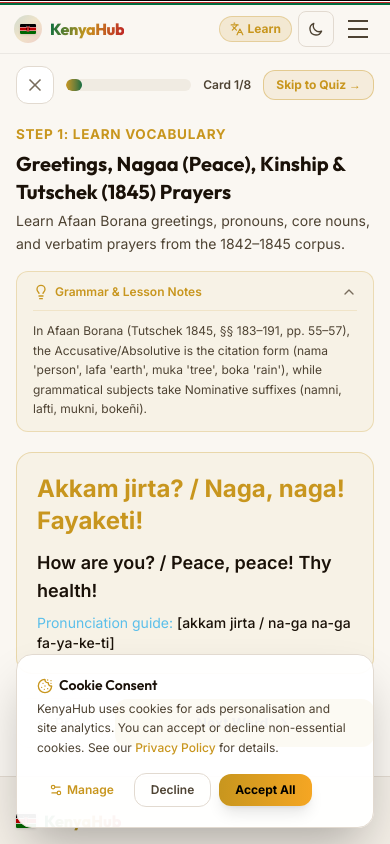
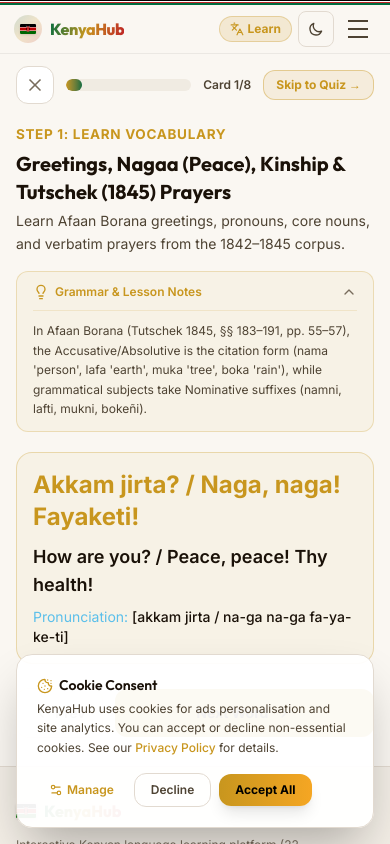
Before and after one commit to AndySamOmolo/Kenya-Hub, a Next.js app in the folder kenyahub/: page /tools/learn/borana/ in a window 390 px wide. Both pictures are taken after a click on the button "Start Lesson →". Shown: the top 844 px of the page. Built offline with nearby package versions, Linux system fonts and the light colour scheme.

Commit message:
Made minor improvements

```diff
--- a/kenyahub/reports/tool-audit.json
+++ b/kenyahub/reports/tool-audit.json
@@ -1,5 +1,5 @@
 {
-  "generatedAt": "2026-11-10T16:31:54.442Z",
+  "generatedAt": "2026-11-10T18:11:29.203Z",
   "registryCount": 16,
   "routeCount": 16,
   "okCount": 16,
--- a/kenyahub/src/app/globals.css
+++ b/kenyahub/src/app/globals.css
@@ -1005,3 +1005,33 @@ ins.adsbygoogle {
   max-width: 100%;
 }
 }
+
+/* ── Mobile Screen Compaction Rules (Buttons, Pills, Badges & Cards) ── */
+@media (max-width: 639px) {
+  .btn-gold,
+  .btn-primary {
+    padding: 0.5rem 0.95rem !important;
+    font-size: 0.8125rem !important;
+    border-radius: 0.625rem !important;
+    gap: 0.35rem !important;
+  }
+  .btn-outline {
+    padding: 0.45rem 0.85rem !important;
+    font-size: 0.8125rem !important;
+    border-radius: 0.625rem !important;
+    gap: 0.35rem !important;
+  }
+  .badge {
+    padding: 0.15rem 0.45rem !important;
+    font-size: 0.6875rem !important;
+    gap: 0.2rem !important;
+  }
+  .input-field {
+    padding: 0.5rem 0.75rem !important;
+    font-size: 0.8125rem !important;
+  }
+  .input-field--with-search {
+    padding-left: 2.15rem !important;
+    padding-right: 2rem !important;
+  }
+}
--- a/kenyahub/src/components/learn/LessonPlayer.tsx
+++ b/kenyahub/src/components/learn/LessonPlayer.tsx
@@ -539,30 +539,68 @@ export default function LessonPlayer({
             </details>
           )}
 
-          <div className="mt-5 rounded-2xl border border-gold/30 bg-gold/5 p-5 sm:p-8">
+          <div className="mt-5 rounded-2xl border border-gold/30 bg-gold/5 p-4 sm:p-8">
+            {(() => {
+              const pron = (teachingCard.pronunciation || "").trim();
+              const isPosOnly = ["noun", "verb", "adjective", "adj", "adverb", "pronoun", "preposition", "conjunction", "interjection"].includes(
+                pron.toLowerCase()
+              );
+              const partOfSpeechLabel = teachingCard.partOfSpeech || (isPosOnly ? pron : undefined);
+              const phoneticGuide = !isPosOnly && pron ? pron : undefined;
+
+              const cleanExample = (() => {
+                if (!teachingCard.example) return undefined;
+                const ex = teachingCard.example.trim();
+                const targetNorm = teachingCard.target.trim().toLowerCase();
+                const sourceNorm = teachingCard.source.trim().toLowerCase();
+                const exNorm = ex.toLowerCase();
+                // Filter out examples that are literally just "Word — Translation" repeating the card
+                if (
+                  exNorm === `${targetNorm} — ${sourceNorm}` ||
+                  exNorm === `${targetNorm} - ${sourceNorm}` ||
+                  exNorm === `${targetNorm}: ${sourceNorm}` ||
+                  (ex.includes("—") && ex.split("—")[0].trim().toLowerCase() === targetNorm && ex.split("—")[1].trim().toLowerCase() === sourceNorm)
+                ) {
+                  return undefined;
+                }
+                return ex;
+              })();
+
+              return (
+                <>
+                  <div className="flex items-start justify-between gap-3">
                     <p className="text-2xl sm:text-4xl font-bold text-gold break-words">
                       {teachingCard.target}
                     </p>
-            <p className="mt-3 text-lg sm:text-xl font-semibold text-text-primary">
+                    {partOfSpeechLabel && (
+                      <span className="rounded-lg border border-border bg-bg-card px-2.5 py-0.5 text-xs font-semibold text-text-muted capitalize">
+                        {partOfSpeechLabel}
+                      </span>
+                    )}
+                  </div>
+                  <p className="mt-2.5 text-lg sm:text-xl font-semibold text-text-primary">
                     {teachingCard.source}
                   </p>
-            {teachingCard.pronunciation && (
+                  {phoneticGuide && (
                     <p className="mt-2 text-sm text-sky-light">
-                Pronunciation guide: <span className="font-medium text-text-primary">[{teachingCard.pronunciation}]</span>
+                      Pronunciation: <span className="font-medium text-text-primary">[{phoneticGuide}]</span>
                     </p>
                   )}
-            {teachingCard.example && (
-              <div className="mt-5 border-t border-border pt-4">
-                <p className="text-xs font-semibold uppercase tracking-wider text-text-muted">Example</p>
-                <p className="mt-1 text-sm sm:text-base text-text-primary leading-relaxed">{teachingCard.example}</p>
+                  {cleanExample && (
+                    <div className="mt-4 sm:mt-5 border-t border-border pt-3.5 sm:pt-4">
+                      <p className="text-xs font-semibold uppercase tracking-wider text-text-muted">Example in Context</p>
+                      <p className="mt-1 text-sm sm:text-base text-text-primary leading-relaxed">{cleanExample}</p>
                     </div>
                   )}
                   {teachingCard.response && (
-              <div className="mt-4 rounded-xl bg-bg-card p-3.5">
+                    <div className="mt-3.5 rounded-xl bg-bg-card p-3">
                       <p className="text-xs font-semibold uppercase tracking-wider text-text-muted">Expected response</p>
                       <p className="mt-1 text-sm text-text-primary">{teachingCard.response}</p>
                     </div>
                   )}
+                </>
+              );
+            })()}
           </div>
         </div>
 
--- a/kenyahub/src/data/courses/luo/course.ts
+++ b/kenyahub/src/data/courses/luo/course.ts
@@ -2090,6 +2090,145 @@ function chunkWordsIntoSkills(
   return skills;
 }
 
+
+const DHOLUO_CURATED_PRONUNCIATIONS: Record<string, string> = {
+  dhiyo: 'dhee-yoh',
+  chak: 'chahk',
+  wacho: 'wah-choh',
+  tedo: 'teh-doh',
+  puodho: 'pwoh-dhoh',
+  thedho: 'theh-dhoh',
+  thieth: 'thee-ehth',
+  kelo: 'keh-loh',
+  lamo: 'lah-moh',
+  min: 'meen',
+  limo: 'lee-moh',
+  nego: 'neh-goh',
+  neno: 'neh-noh',
+  moso: 'moh-soh',
+  tado: 'tah-doh',
+  rito: 'ree-toh',
+  ndawa: 'ndah-wah',
+  ndemo: 'ndeh-moh',
+  ngege: 'ng-geh-geh',
+  "ng'owo": 'ng-oh-woh',
+  nyako: 'nyah-koh',
+  piny: 'peen-y',
+  mako: 'mah-koh',
+  kal: 'kahl',
+  lemo: 'leh-moh',
+  lendo: 'lehn-doh',
+  ler: 'lehr',
+  kwongo: 'kwohn-goh',
+  loko: 'loh-koh',
+  bam: 'bahm',
+  dhi: 'dhee',
+  bi: 'bee',
+  chiemo: 'chee-eh-moh',
+  madho: 'mah-dhoh',
+  metho: 'meh-thoh',
+  goyo: 'goh-yoh',
+  gocho: 'goh-choh',
+  chulo: 'choo-loh',
+  chudo: 'choo-doh',
+  kuon: 'kwoh-on',
+  rech: 'reh-ch',
+  pi: 'pee',
+  ot: 'oht',
+  udi: 'oo-dee',
+  gweno: 'gweh-noh',
+  gwen: 'gwehn',
+  "dhiang'": 'dhee-ahng',
+  dhok: 'dhohk',
+  nyathi: 'nyah-thee',
+  nyithindo: 'nyee-theen-doh',
+  wuoyi: 'wwoh-yee',
+  woyi: 'woh-yee',
+  rawera: 'rah-weh-rah',
+  japuonj: 'jah-pwoh-onj',
+  jatedo: 'jah-teh-doh',
+  jaluo: 'jah-lwoh',
+  joluo: 'joh-lwoh',
+  oyawore: 'oh-yah-woh-reh',
+  oriti: 'oh-ree-tee',
+  kiny: 'keen-y',
+  tinende: 'tee-nehn-deh',
+  thuol: 'thwoh-ohl',
+  "tong'": 'toh-ng',
+};
+
+const DHOLUO_CURATED_EXAMPLES: Record<string, string> = {
+  dhiyo: 'Ji macha dhi chiro. — Those people are going to the market.',
+  tedo: 'Jatedo tedi chiemo maber. — The cook cooks good food.',
+  wacho: 'Wawacho dholuo maber. — We speak Dholuo well.',
+  chak: 'Nyathi madho chak. — The child drinks milk.',
+  puodho: "Dhiang' ni e puodho. — The cow is in the field.",
+  min: 'Min gi won ohero nyathi. — Mother and father love the child.',
+  neno: 'Wanenre kendo kiny. — We shall see each other again tomorrow.',
+  limo: 'Walimo jirani tinende. — We are visiting our neighbor today.',
+  moso: 'Moso jowadwi gi luor. — Greet your companions with respect.',
+  rito: 'Japuonj rito nyithindo. — The teacher watches over the children.',
+  nyako: 'Nyako dhi ka sani. — The girl goes here now.',
+  ndawa: 'Kik imadh ndawa. — Do not smoke tobacco.',
+  ngege: 'Adwaro chamo rech ngege. — I want to eat tilapia fish.',
+  piny: 'Pinywa ni maber ahinya. — Our country is very good.',
+  kuon: 'Tedi kuon mondo wacham. — Cook ugali so that we eat.',
+  rech: 'Chamo rech moromo piny. — Eating fish that satisfies everyone.',
+  pi: 'Madhi pi maler. — Drink clean water.',
+  ot: 'Podi onindo e ot. — He is still asleep in the house.',
+  gweno: 'Gweno chamo kal. — The chicken eats millet.',
+  dhok: 'Dhok ni e laro. — The cattle are in the yard.',
+  nyithindo: 'Nyithindo nindo e ot. — The children are sleeping in the house.',
+  japuonj: 'Japuonj somo buge. — The teacher reads books.',
+  kelo: 'Kelo tong\' gi kuon. — Bring the spear and food.',
+  lamo: 'Lamo Nyasaye gokinyi. — Pray to God in the morning.',
+  tado: 'Gero tado mar ot. — Building the roof of the house.',
+};
+
+function getDholuoPronunciationGuide(luo: string, notes?: string): string {
+  const norm = luo.toLowerCase().trim();
+  if (DHOLUO_CURATED_PRONUNCIATIONS[norm]) {
+    return DHOLUO_CURATED_PRONUNCIATIONS[norm];
+  }
+  if (notes && !notes.toLowerCase().includes('verb') && !notes.toLowerCase().includes('noun')) {
+    return notes.replace(/^[-•\s]+/, '').trim();
+  }
+  return luo
+    .toLowerCase()
+    .replace(/ng'/g, 'ng-')
+    .replace(/dh/g, 'dh-')
+    .replace(/th/g, 'th-')
+    .replace(/ny/g, 'ny-')
+    .replace(/mb/g, 'mb-')
+    .replace(/nd/g, 'nd-')
+    .replace(/([aeiou])([bcdfghjklmnpqrstvwxyz])/g, '$1-$2')
+    .replace(/-+/g, '-')
+    .replace(/^-|-$/g, '');
+}
+
+function getDholuoExampleSentence(luo: string, english: string, lessonId: string, grammarExamples: { luo: string; english: string }[]): string | undefined {
+  const norm = luo.toLowerCase().trim();
+  if (DHOLUO_CURATED_EXAMPLES[norm]) {
+    return DHOLUO_CURATED_EXAMPLES[norm];
+  }
+  // Search supplemental sentences
+  const sents = SUPPLEMENTAL_LESSON_SENTENCES[lessonId] || [];
+  for (const s of sents) {
+    if (s.target.toLowerCase().includes(norm)) {
+      return `${s.target} — ${s.source}`;
+    }
+  }
+  // Search grammar rule examples that are actual sentences (more than 1 word)
+  for (const ex of grammarExamples) {
+    if (ex.luo.toLowerCase().includes(norm) && ex.luo.trim().split(/\s+/).length >= 2) {
+      if (ex.luo.toLowerCase().trim() !== norm && ex.english.toLowerCase().trim() !== english.toLowerCase().trim()) {
+        return `${ex.luo} — ${ex.english}`;
+      }
+    }
+  }
+  return undefined;
+}
+
 // Build Units 1-8 from COURSE_MODULES
 const GRAMMAR_MODULE_UNITS: CourseUnit[] = COURSE_MODULES.map((mod) => {
   return {
@@ -2104,15 +2243,16 @@ const GRAMMAR_MODULE_UNITS: CourseUnit[] = COURSE_MODULES.map((mod) => {
 
       // 1. Key Vocabulary
       for (const vocab of lesson.keyVocabulary) {
-        const matchingExample = lesson.grammarRules
-          .flatMap((r) => r.examples)
-          .find((ex) => ex.luo.toLowerCase().includes(vocab.luo.toLowerCase().split(' ')[0]));
+        const grammarExamples = lesson.grammarRules.flatMap((r) => r.examples);
+        const phoneticPron = getDholuoPronunciationGuide(vocab.luo, vocab.notes);
+        const contextualExample = getDholuoExampleSentence(vocab.luo, vocab.english, lesson.lessonId, grammarExamples);
+
         addUniqueWord(words, seenTargets, seenSources, {
           target: vocab.luo,
           source: vocab.english,
-          pronunciation: vocab.notes ? `${vocab.partOfSpeech} • ${vocab.notes}` : vocab.partOfSpeech,
+          pronunciation: phoneticPron,
           partOfSpeech: vocab.partOfSpeech,
-          example: matchingExample ? `${matchingExample.luo} — ${matchingExample.english}` : undefined,
+          example: contextualExample,
         });
       }
 
```
Also changed, not shown: kenyahub/src/app/page.tsx (+8 -8 lines), kenyahub/src/app/tools/kenyan-translator/page.tsx (+4 -6 lines), kenyahub/src/app/tools/learn/page.tsx (+6 -11 lines), kenyahub/src/app/tools/page.tsx (+8 -8 lines), kenyahub/src/components/ui/SearchInput.tsx (+4 -4 lines), 2 other files (tests, documents, lock files or other folders). Lines whose indentation alone changed are shown as unchanged.
